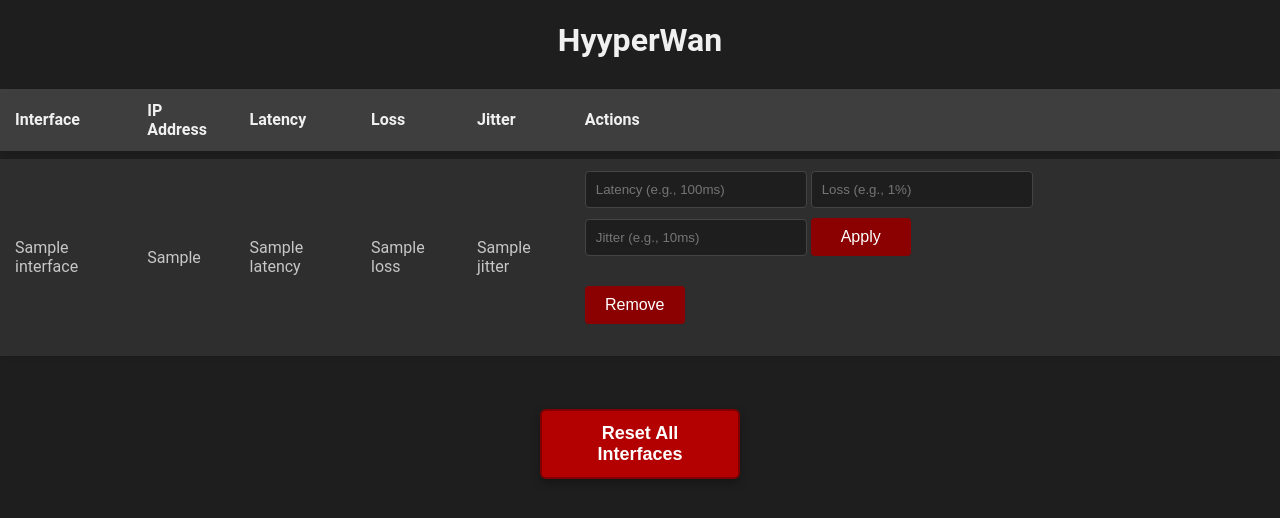
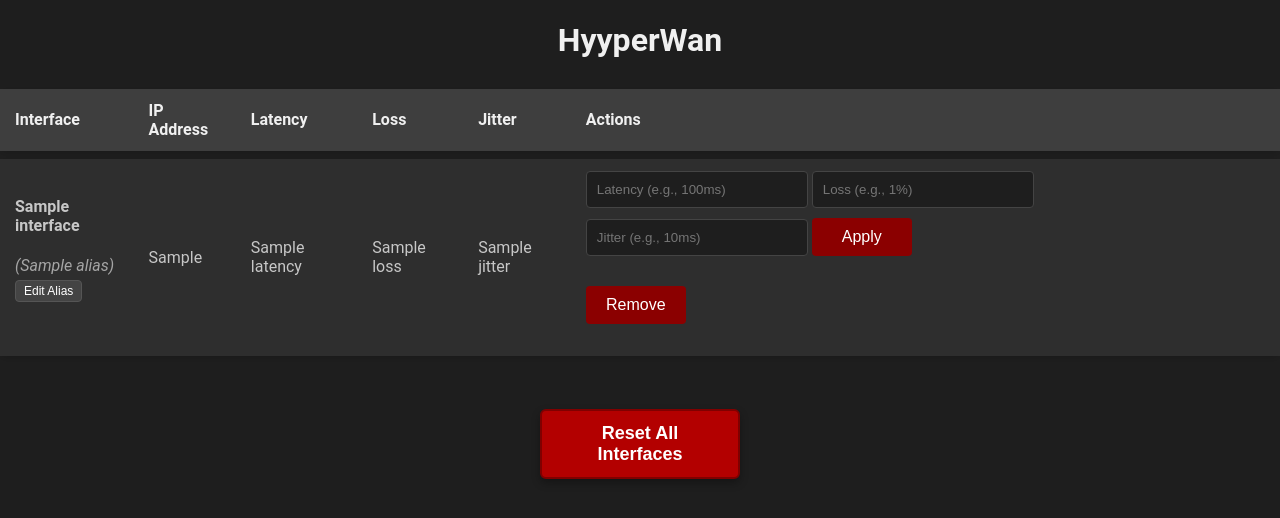
Before and after one commit to hyyperlite/hyyperwan, a Flask app: template templates/index.html in a window 1280 px wide. Shown: the top 518 px of the page. Run offline with Flask 3, Linux system fonts and the light colour scheme; the template is opened without the code that fills it: most values are stand-ins (such as "Sample title", 1, 10 or a date in 2020).

Commit message:
added aliasing for interfaces

```diff
--- a/app.py
+++ b/app.py
@@ -18,6 +18,41 @@ app.secret_key = 'your_secret_key'  # Needed for flashing messages
 
 # Configure logging
 logging.basicConfig(filename='app.log', level=logging.INFO, format='%(asctime)s - %(message)s')
+
+# Path to store interface aliases
+ALIASES_FILE = os.path.join(os.path.dirname(os.path.abspath(__file__)), 'interface_aliases.json')
+
+def load_interface_aliases():
+    """
+    Load interface aliases from the JSON file.
+    Returns a dictionary mapping interface names to their aliases.
+    """
+    try:
+        if os.path.exists(ALIASES_FILE):
+            with open(ALIASES_FILE, 'r') as f:
+                return json.load(f)
+        else:
+            return {}
+    except Exception as e:
+        logging.error(f"Error loading interface aliases: {str(e)}")
+        return {}
+
+def save_interface_aliases(aliases):
+    """
+    Save interface aliases to the JSON file.
+    """
+    try:
+        with open(ALIASES_FILE, 'w') as f:
+            json.dump(aliases, f, indent=2)
+    except Exception as e:
+        logging.error(f"Error saving interface aliases: {str(e)}")
+
+def get_interface_alias(interface_name):
+    """
+    Get the alias for an interface, or return the original name if no alias exists.
+    """
+    aliases = load_interface_aliases()
+    return aliases.get(interface_name, interface_name)
 
 def log_command(command, output):
     logging.info(f"Command: {' '.join(command)}")
@@ -84,6 +119,9 @@ def list_interfaces():
         output = result.stdout
         log_command(['ip', '-j', 'addr'], output)
 
+        # Load interface aliases
+        aliases = load_interface_aliases()
+
         try:
             data = json.loads(output)
 
@@ -101,11 +139,26 @@ def list_interfaces():
                     try:
                         # Get current network condition settings
                         latency, loss, jitter = get_qdisc_settings(interface_name)
-                        interfaces.append({'name': interface_name, 'ip': ip_address, 'latency': latency, 'loss': loss, 'jitter': jitter})
+                        # Include both real name and alias in the interface data
+                        interfaces.append({
+                            'name': interface_name,
+                            'alias': aliases.get(interface_name, ''),
+                            'ip': ip_address,
+                            'latency': latency,
+                            'loss': loss,
+                            'jitter': jitter
+                        })
                     except Exception as e:
                         # If we can't get settings for one interface, still show it with default values
                         logging.error(f"Error getting settings for interface {interface_name}: {str(e)}")
-                        interfaces.append({'name': interface_name, 'ip': ip_address, 'latency': '0ms', 'loss': '0%', 'jitter': '0ms'})
+                        interfaces.append({
+                            'name': interface_name,
+                            'alias': aliases.get(interface_name, ''),
+                            'ip': ip_address,
+                            'latency': '0ms',
+                            'loss': '0%',
+                            'jitter': '0ms'
+                        })
 
         except json.JSONDecodeError as e:
             logging.error(f"Error parsing JSON output from ip command: {str(e)}")
@@ -361,6 +414,40 @@ def reset_all():
         flash(f"An unexpected error occurred: {str(e)}", "error")
         return redirect(url_for('index'))
 
+@app.route('/update_alias', methods=['POST'], endpoint='update_interface_alias')
+def update_alias():
+    try:
+        # Check if required data is present
+        if 'interface' not in request.form or 'alias' not in request.form:
+            flash("Missing interface name or alias", "error")
+            return redirect(url_for('index'))
+
+        interface_name = request.form['interface']
+        alias = request.form['alias'].strip()
+
+        # Load current aliases
+        aliases = load_interface_aliases()
+
+        # Update the alias
+        if alias:  # If alias is not empty
+            aliases[interface_name] = alias
+            flash(f"Alias for {interface_name} set to '{alias}'", "success")
+        else:  # If alias is empty, remove the alias
+            if interface_name in aliases:
+                del aliases[interface_name]
+                flash(f"Alias for {interface_name} removed", "success")
+            else:
+                flash(f"No alias was set for {interface_name}", "info")
+
+        # Save the updated aliases
+        save_interface_aliases(aliases)
+
+        return redirect(url_for('index'))
+    except Exception as e:
+        logging.error(f"Error updating interface alias: {str(e)}")
+        flash(f"Failed to update interface alias: {str(e)}", "error")
+        return redirect(url_for('index'))
+
 if __name__ == '__main__':
     host = os.getenv('FLASK_RUN_HOST', '0.0.0.0')
 
--- a/static/style.css
+++ b/static/style.css
@@ -161,3 +161,49 @@ td form button {
 .reset-all-button:active {
     transform: translateY(1px);
 }
+
+/* Interface alias styling */
+.interface-name-display {
+    display: flex;
+    flex-direction: column;
+    align-items: flex-start;
+    margin-bottom: 5px;
+}
+
+.interface-alias {
+    color: #a5a5a5;
+    font-style: italic;
+    margin-top: 2px;
+}
+
+.alias-edit-button {
+    width: auto;
+    padding: 3px 8px;
+    margin-top: 5px;
+    font-size: 12px;
+    background-color: #444444;
+    border: 1px solid #555555;
+}
+
+.alias-edit-button:hover {
+    background-color: #555555;
+}
+
+.alias-edit-form {
+    margin-top: 5px;
+    padding: 5px;
+    background-color: #2a2a2a;
+    border-radius: 4px;
+}
+
+.alias-edit-form input {
+    width: 150px;
+    margin-right: 5px;
+}
+
+.alias-edit-form button {
+    width: auto;
+    padding: 3px 8px;
+    margin-right: 5px;
+    font-size: 12px;
+}
--- a/templates/index.html
+++ b/templates/index.html
@@ -5,6 +5,21 @@
     <meta name="viewport" content="width=device-width, initial-scale=1.0">
     <title>HyyperWan</title>
     <link rel="stylesheet" href="{{ url_for('static', filename='style.css') }}">
+    <script>
+        // Function to toggle alias editing form visibility
+        function toggleAliasForm(interfaceName) {
+            const form = document.getElementById('alias-form-' + interfaceName);
+            const displayElem = document.getElementById('alias-display-' + interfaceName);
+
+            if (form.style.display === 'none' || form.style.display === '') {
+                form.style.display = 'block';
+                displayElem.style.display = 'none';
+            } else {
+                form.style.display = 'none';
+                displayElem.style.display = 'block';
+            }
+        }
+    </script>
 </head>
 <body>
     <h1>HyyperWan</h1>
@@ -34,7 +49,31 @@
         <tbody>
             {% for interface in interfaces %}
             <tr>
-                <td>{{ interface.name }}</td>
+                <td>
+                    <!-- Interface name with alias display and edit functionality -->
+                    <div id="alias-display-{{ interface.name }}" class="interface-name-display">
+                        <strong>{{ interface.name }}</strong>
+                        {% if interface.alias %}
+                            <br>
+                            <span class="interface-alias">({{ interface.alias }})</span>
+                        {% endif %}
+                        <button type="button" class="alias-edit-button"
+                                onclick="toggleAliasForm('{{ interface.name }}')">
+                            {% if interface.alias %}Edit{% else %}Add{% endif %} Alias
+                        </button>
+                    </div>
+
+                    <!-- Hidden form for editing alias -->
+                    <div id="alias-form-{{ interface.name }}" class="alias-edit-form" style="display: none;">
+                        <form action="{{ url_for('update_interface_alias') }}" method="post">
+                            <input type="hidden" name="interface" value="{{ interface.name }}">
+                            <input type="text" name="alias" value="{{ interface.alias }}"
+                                   placeholder="Enter interface alias">
+                            <button type="submit">Save</button>
+                            <button type="button" onclick="toggleAliasForm('{{ interface.name }}')">Cancel</button>
+                        </form>
+                    </div>
+                </td>
                 <td>{{ interface.ip }}</td>
                 <td>{{ interface.latency }}</td>
                 <td>{{ interface.loss }}</td>
```
Also changed, not shown: 1 other file.
